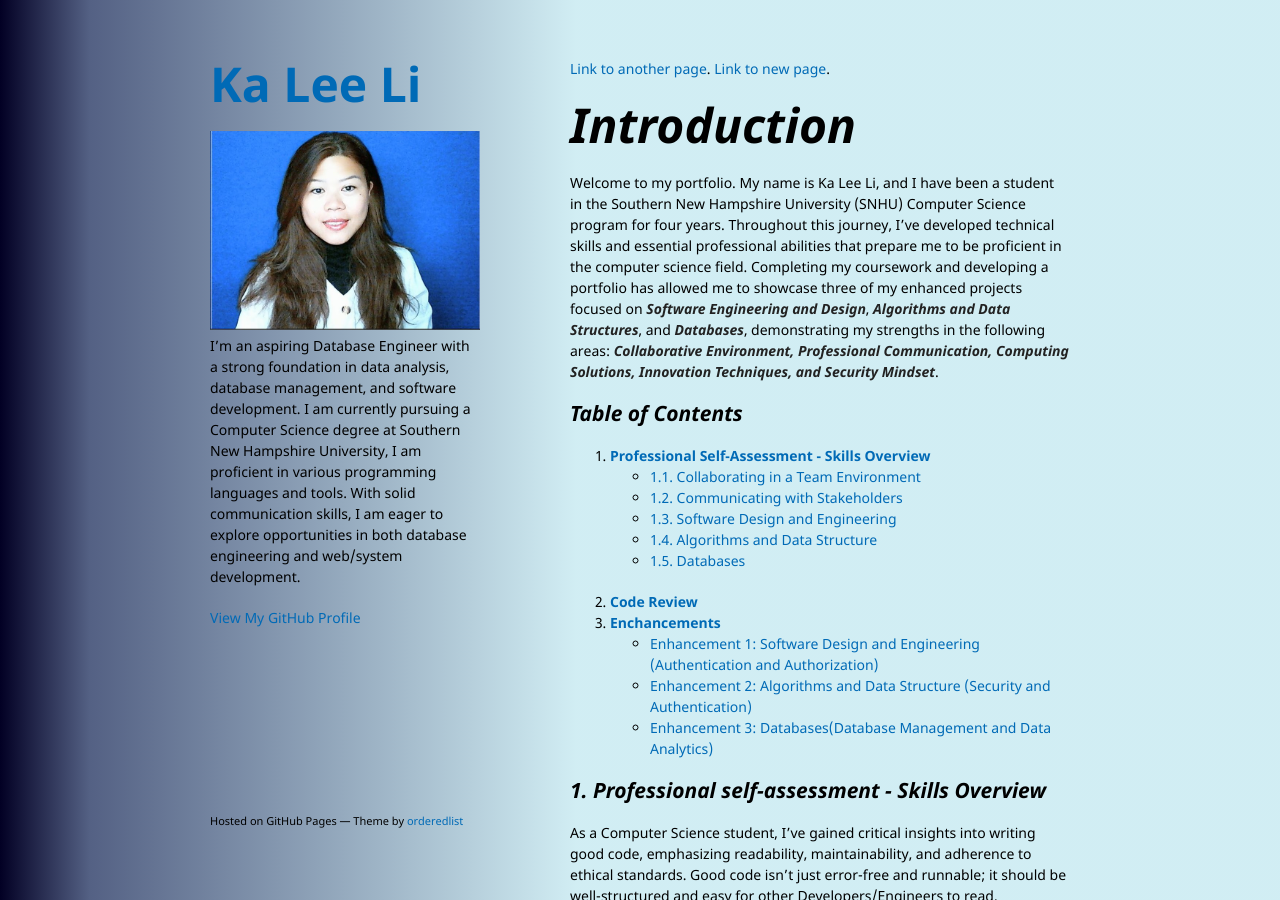
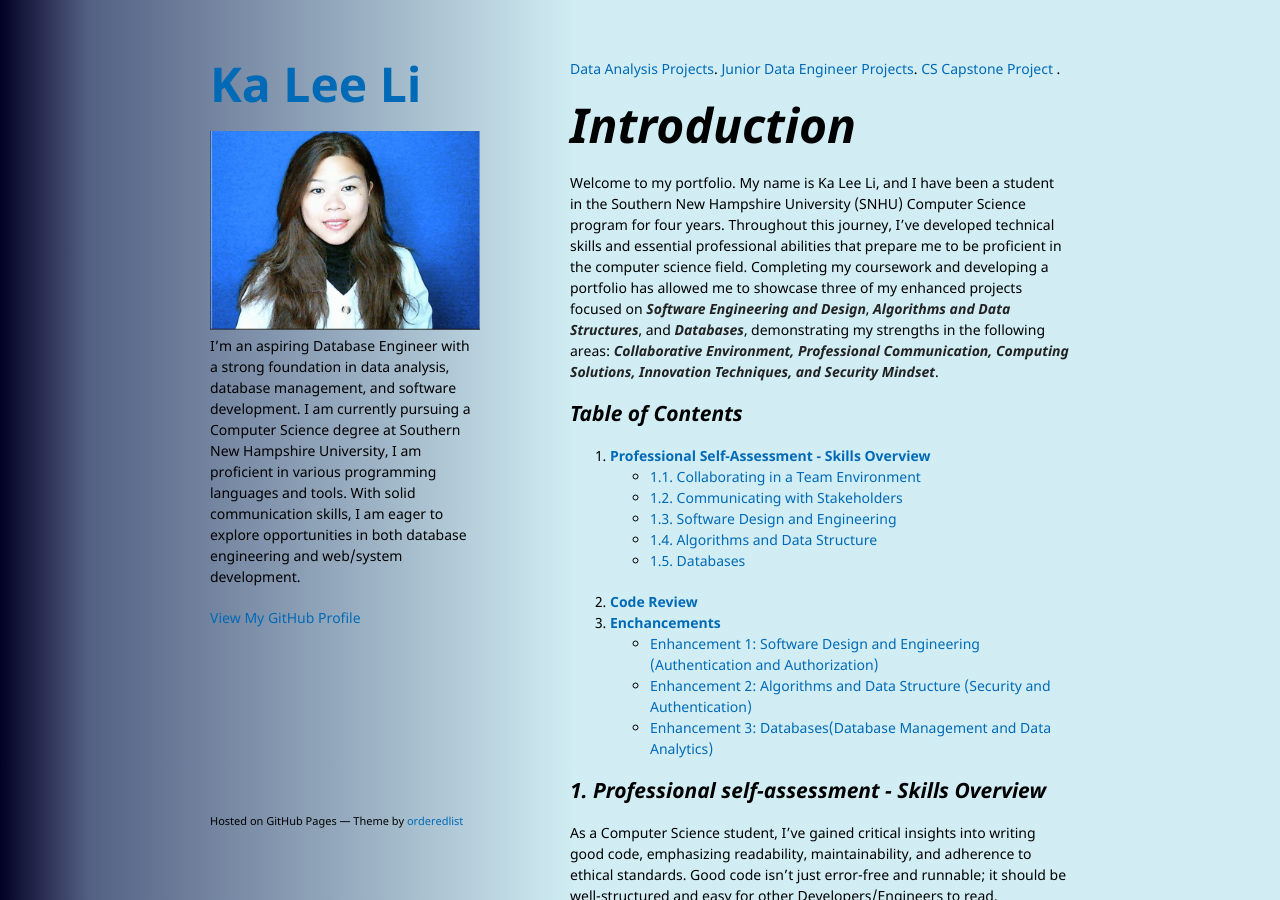
Before and after one commit to Kalee914/kalee914.github.io, a Jekyll site: the page built from index.md, in a window 1280 px wide and 900 px high. Built offline with Jekyll 4.4.1, drawn with Linux system fonts in a browser that asks for light colours.

Commit message:
Added project-pages

```diff
--- a/index.md
+++ b/index.md
@@ -1,8 +1,9 @@
 ---
 layout: default
 ---
-[Link to another page](./another-page.html).
-[Link to new page](./new-page.html).
+[Data Analysis Projects](./data-analysis.html).
+[Junior Data Engineer Projects](./data-engineering.html).
+[CS Capstone Project ](./cs-capstone.html).
 # _Introduction_
 
 Welcome to my portfolio. My name is Ka Lee Li, and I have been a student in the Southern New Hampshire University (SNHU) Computer Science program for four years. Throughout this journey, I’ve developed technical skills and essential professional abilities that prepare me to be proficient in the computer science field. Completing my coursework and developing a portfolio has allowed me to showcase three of my enhanced projects focused on **_Software Engineering and Design_**, **_Algorithms and Data Structures_**, and **_Databases_**, demonstrating my strengths in the following areas: _**Collaborative Environment, Professional Communication, Computing Solutions, Innovation Techniques, and Security Mindset**_.
```
Also changed, not shown: cs-capstone.md (added, +11 -0 lines), data-analysis.md (renamed from another-page.md, +1 -1 lines), data-engineering.md (renamed from new-page.md, +1 -1 lines), 2 other files.
